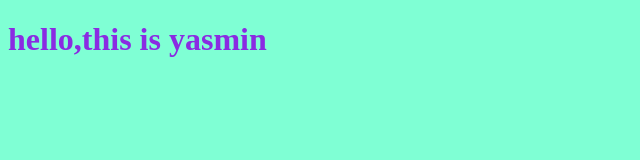
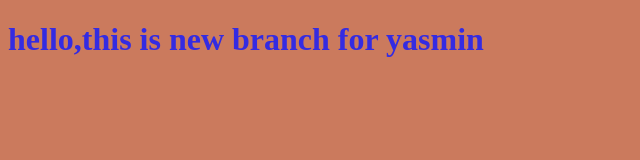
Before and after one commit to Yasmin338/myproject, a plain HTML site: page index.html in a window 1280 px wide. Shown: the whole page, without its empty margins (0-640 px from the left). Drawn offline with Linux system fonts and the light colour scheme.

Commit message:
chainging style for title

```diff
--- a/index.html
+++ b/index.html
@@ -8,7 +8,7 @@
     <link rel="stylesheet" href="style.css">
 </head>
 <body>
-    <h1>hello,this is yasmin</h1>
+    <h1>hello,this is new branch for yasmin</h1>
     <script src="app.js"></script>
 </body>
 </html>
--- a/style.css
+++ b/style.css
@@ -1,6 +1,6 @@
 h1{
-    color: blueviolet;
+    color: rgb(52, 43, 226);
 }
 body{
-    background-color: aquamarine;
+    background-color: rgb(203, 122, 93);
 }
```
